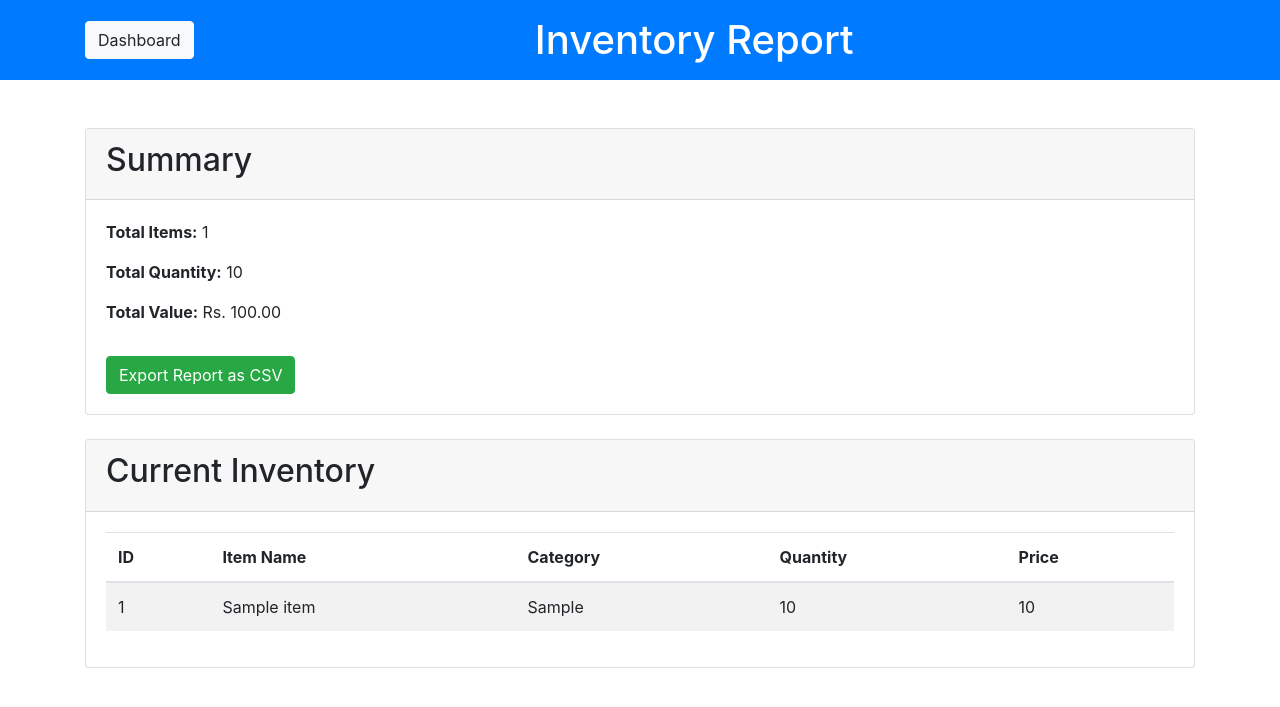
After one commit to ChathurK/Web-dev-proj, a PHP site: page /php/inventory_report.php in a window 1280 px wide. The commit adds this page. Shown: the top 707 px of the page. Run offline with PHP 8.4, Linux system fonts and the light colour scheme; the visitor is signed in with stand-in values (Sample User, id 1); tables that the repository leaves empty hold one stand-in row (values such as "Sample post").

Commit message:
Edit inventory report

```diff
--- /dev/null
+++ b/php/inventory_report.php
@@ -0,0 +1,119 @@
+<?php
+
+session_start(); // Start the session
+
+// Check if the user is logged in
+if (!isset($_SESSION['user_id'])) {
+    // User is not logged in, redirect to the login page
+    header("Location: login.php");
+    exit();
+}
+
+// Include database connection
+include 'db_connect.php';
+
+// Initialize variables for totals
+$total_items = 0;
+$total_quantity = 0;
+$total_value = 0;
+
+// Query to get total number of distinct items
+$sql_total_items = "SELECT COUNT(*) as total_items FROM item";
+$result_total_items = $conn->query($sql_total_items);
+if ($result_total_items->num_rows > 0) {
+    $row = $result_total_items->fetch_assoc();
+    $total_items = $row['total_items'];
+}
+
+// Query to get total quantity and total value of the inventory
+$sql_totals = "SELECT SUM(quantity) as total_quantity, SUM(quantity * price) as total_value FROM item";
+$result_totals = $conn->query($sql_totals);
+if ($result_totals->num_rows > 0) {
+    $row = $result_totals->fetch_assoc();
+    $total_quantity = $row['total_quantity'];
+    $total_value = $row['total_value'];
+}
+
+// Fetch all items for CSV export
+$sql_items = "SELECT * FROM item";
+$result_items = $conn->query($sql_items);
+
+$conn->close();
+?>
+
+<!DOCTYPE html>
+<html lang="en">
+
+<head>
+    <meta charset="UTF-8">
+    <meta name="viewport" content="width=device-width, initial-scale=1.0">
+    <title>Inventory Report</title>
+    <link rel="stylesheet" href="https://stackpath.bootstrapcdn.com/bootstrap/4.5.2/css/bootstrap.min.css">
+</head>
+
+<body>
+    <header class="bg-primary text-white py-3">
+        <div class="container d-flex align-items-center">
+            <a href="dd.php" class="btn btn-light">Dashboard</a>
+            <h1 class="m-0 flex-grow-1 text-center">Inventory Report</h1>
+        </div>
+    </header>
+
+    <div class="container mt-5">
+        <div class="card mb-4">
+            <div class="card-header">
+                <h2>Summary</h2>
+            </div>
+            <div class="card-body">
+                <p><strong>Total Items:</strong> <?php echo $total_items; ?></p>
+                <p><strong>Total Quantity:</strong> <?php echo $total_quantity; ?></p>
+                <p><strong>Total Value:</strong> Rs. <?php echo number_format($total_value, 2); ?></p>
+                <a href="export_inventory_csv.php" class="btn btn-success mt-3">Export Report as CSV</a>
+            </div>
+        </div>
+
+        <div class="card">
+            <div class="card-header">
+                <h2>Current Inventory</h2>
+            </div>
+            <div class="card-body">
+                <table class="table table-striped">
+                    <thead>
+                        <tr>
+                            <th>ID</th>
+                            <th>Item Name</th>
+                            <th>Category</th>
+                            <th>Quantity</th>
+                            <th>Price</th>
+
+                        </tr>
+                    </thead>
+                    <tbody>
+                        <?php if ($result_items->num_rows > 0): ?>
+                            <?php while ($row = $result_items->fetch_assoc()): ?>
+                                <tr>
+                                    <td><?php echo $row['id']; ?></td>
+                                    <td><?php echo htmlspecialchars($row['name']); ?></td>
+                                    <td><?php echo htmlspecialchars($row['category']); ?></td>
+                                    <td><?php echo htmlspecialchars($row['quantity']); ?></td>
+                                    <td><?php echo htmlspecialchars($row['price']); ?></td>
+
+                                </tr>
+                            <?php endwhile; ?>
+                        <?php else: ?>
+                            <tr>
+                                <td colspan="6" class="text-center">No items found</td>
+                            </tr>
+                        <?php endif; ?>
+                    </tbody>
+                </table>
+            </div>
+        </div>
+    </div>
+
+    <script src="https://code.jquery.com/jquery-3.5.1.slim.min.js"></script>
+    <script src="https://cdn.jsdelivr.net/npm/@popperjs/core@2.9.2/dist/umd/popper.min.js"></script>
+    <script src="https://stackpath.bootstrapcdn.com/bootstrap/4.5.2/js/bootstrap.min.js"></script>
+</body>
+
+</html>
```
Also changed, not shown: php/login.php (+9 -0 lines).
